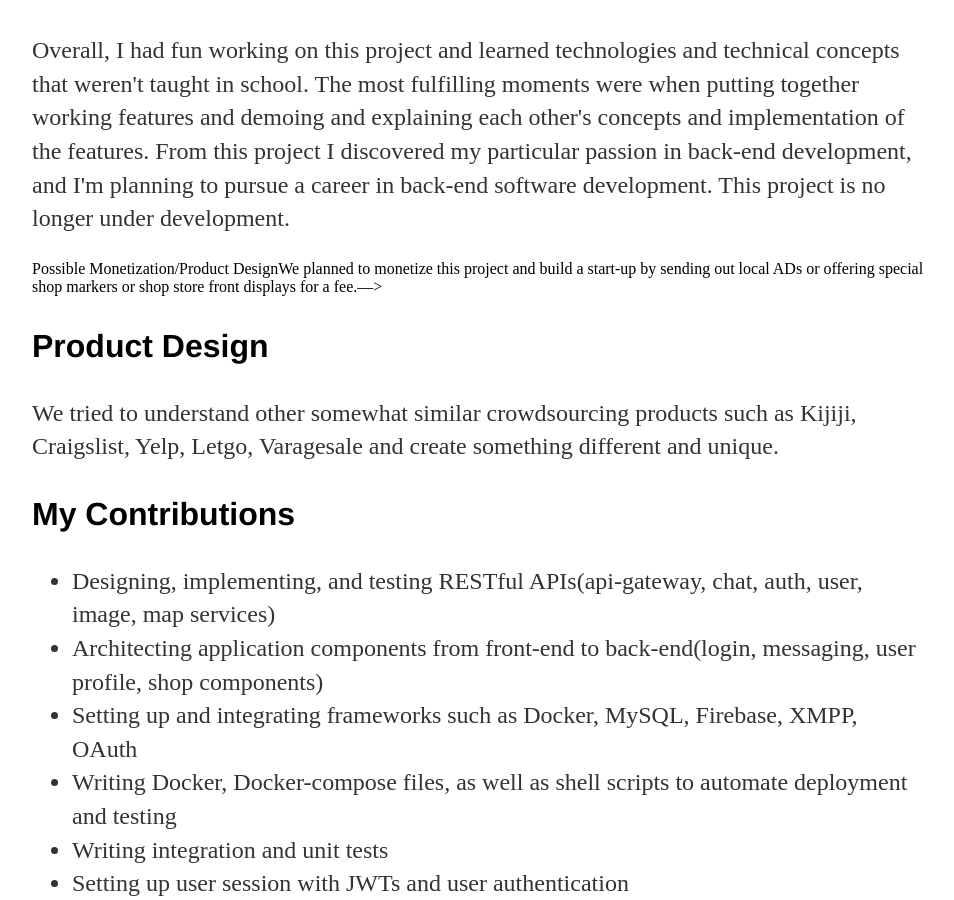
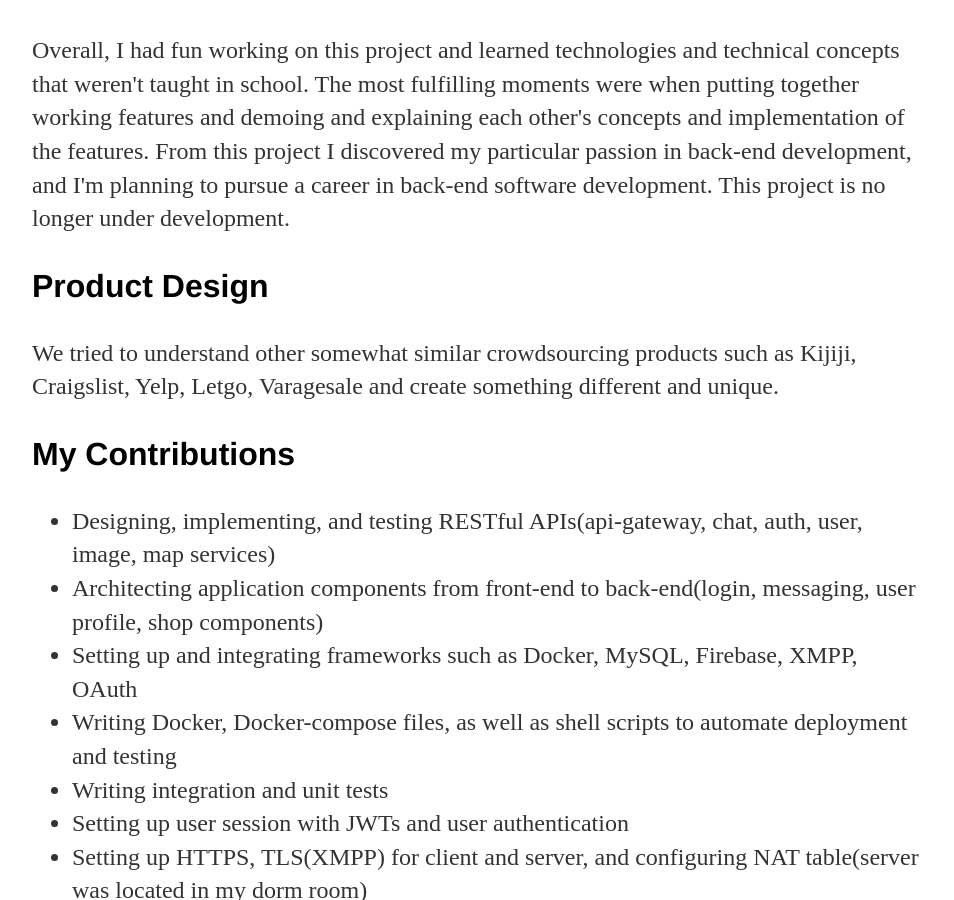
Before and after one commit to jcho7022/jcho7022.github.io, a Jekyll site: the page built from projects/float/index.html, in a window 1280 px wide and 900 px high, scrolled down 2011 px. Shown: the whole window, without its empty margins (160-1114 px from the left). Built offline with Jekyll 4.4.1, drawn with Linux system fonts in a browser that asks for light colours.

Commit message:
Update index.html

```diff
--- a/projects/float/index.html
+++ b/projects/float/index.html
@@ -39,8 +39,8 @@ title: "Float: Map Oriented Marketplace Application"
 	passion in back-end development, and I'm planning to pursue a career in back-end software development.
         This project is no longer under development.</p>
 
-<!––<h3>Possible Monetization/Product Design</h3>We planned to monetize this project and build a start-up by sending out local ADs or offering special
-	shop markers or shop store front displays for a fee.––>
+<!-- <h3>Possible Monetization/Product Design</h3>We planned to monetize this project and build a start-up by sending out local ADs or offering special
+	shop markers or shop store front displays for a fee.-->
 <h3>Product Design</h3>
 <p>We tried to understand other somewhat similar
 	crowdsourcing products such as Kijiji, Craigslist, Yelp, Letgo, Varagesale and create something different and unique.</p>
```
